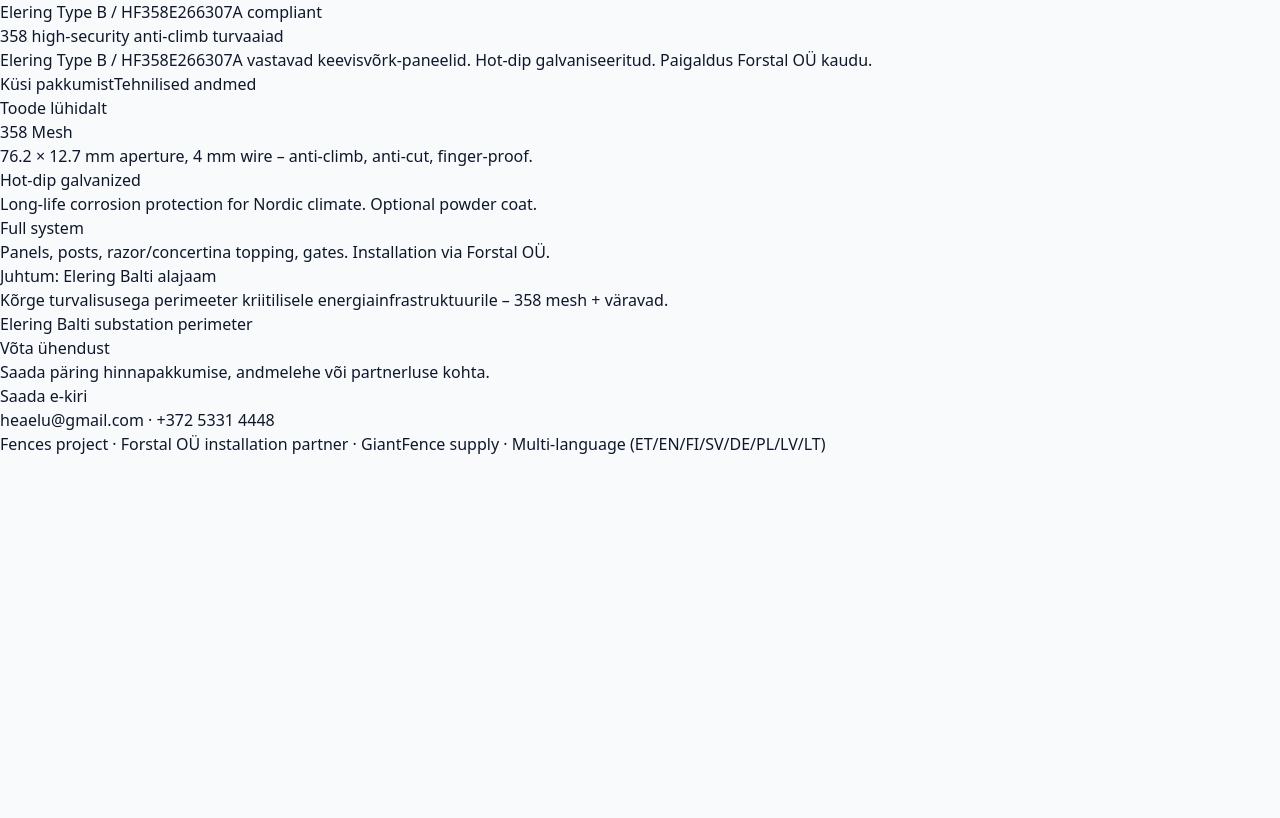
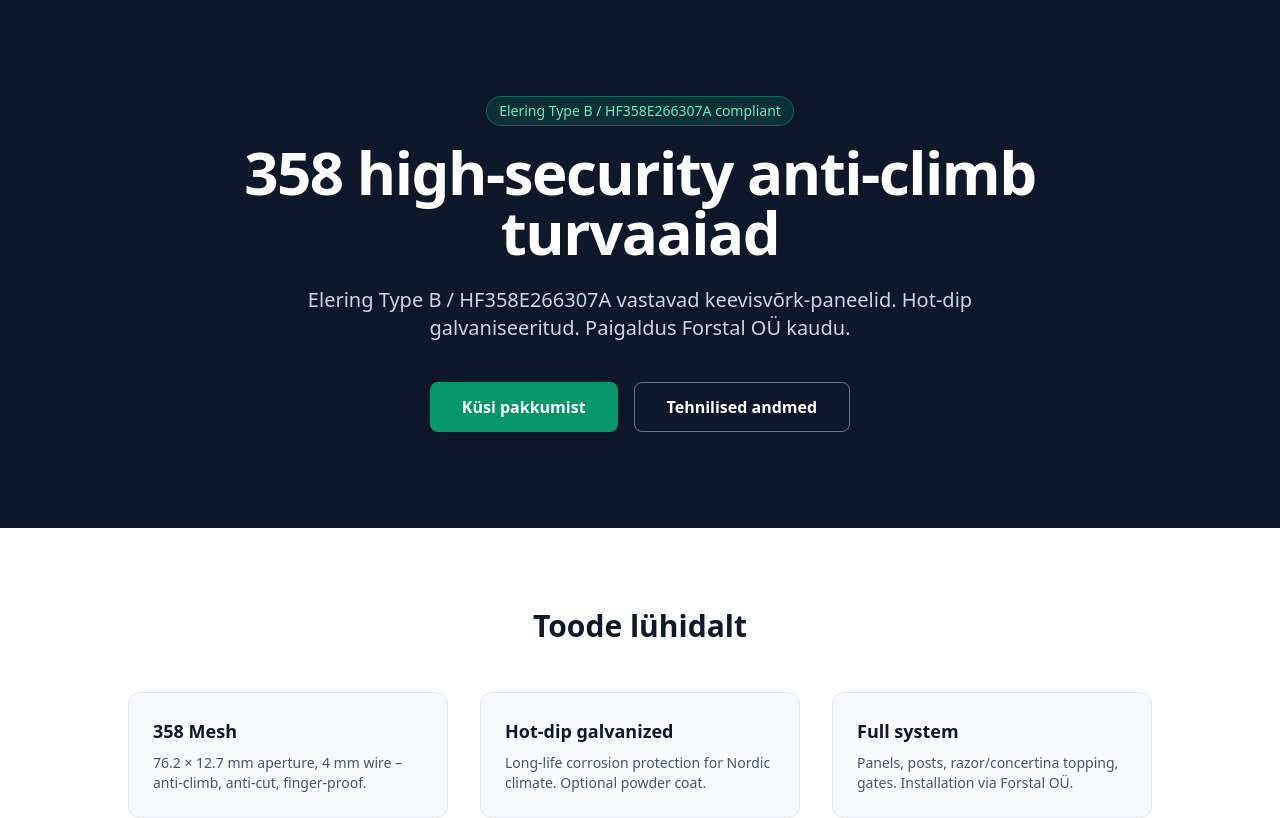
Before and after one commit to heaelu/fences-website, a Next.js app: page / in a window 1280 px wide. Shown: the top 818 px of the page. Built offline with nearby package versions, Linux system fonts and the light colour scheme.

Commit message:
Add Tailwind config

```diff
--- /dev/null
+++ b/tailwind.config.ts
@@ -0,0 +1,14 @@
+import type { Config } from 'tailwindcss';
+
+const config: Config = {
+  content: [
+    './src/pages/**/*.{js,ts,jsx,tsx,mdx}',
+    './src/components/**/*.{js,ts,jsx,tsx,mdx}',
+    './src/app/**/*.{js,ts,jsx,tsx,mdx}',
+  ],
+  theme: {
+    extend: {},
+  },
+  plugins: [],
+};
+export default config;
```
